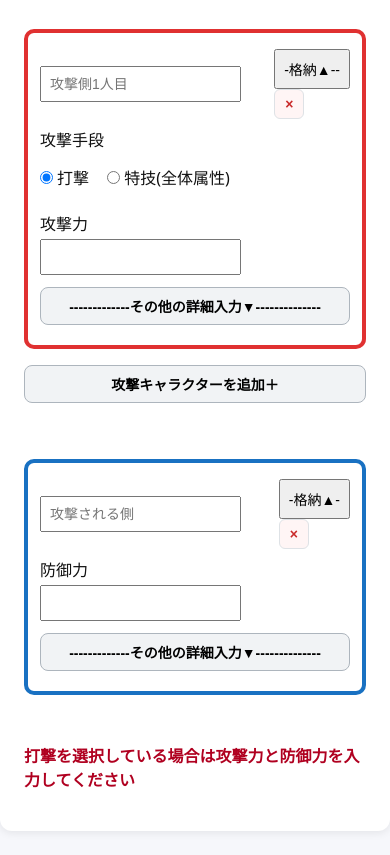
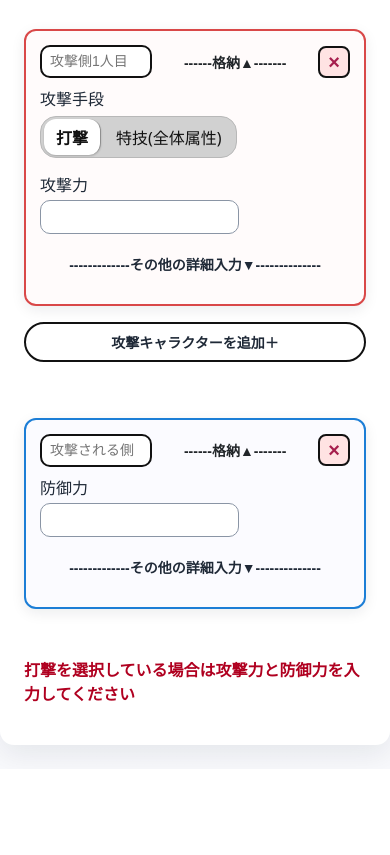
Before and after one commit to akatonbodenpa/denpa-damage-calculator, a plain HTML site: page index.html in a window 390 px wide. Shown: the part 166-1021 px from the top of the page. After the commit the page ends 935 px from the top, so only its background shows below. Drawn offline with Linux system fonts and the light colour scheme.

Commit message:
Update styles.css

```diff
--- a/styles.css
+++ b/styles.css
@@ -1,17 +1,17 @@
 body {
   margin: 0;
   font-family: system-ui, -apple-system, sans-serif;
-  background: #f6f7fb;
-  color: #111;
+  background: linear-gradient(180deg, #f4f6ff 0%, #f8f9fc 100%);
+  color: #1f2937;
 }
 
 main {
   max-width: 960px;
   margin: 24px auto;
   padding: 24px;
-  background: #fff;
-  border-radius: 12px;
-  box-shadow: 0 2px 8px rgba(0, 0, 0, 0.08);
+  background: #ffffff;
+  border-radius: 14px;
+  box-shadow: 0 10px 28px rgba(15, 23, 42, 0.08);
 }
 
 h1 {
@@ -46,15 +46,16 @@ section {
 
 .side-panel {
   margin: 0 0 16px;
-  padding: 12px;
-  border: 4px solid;
-  border-radius: 10px;
+  padding: 14px;
+  border: 2px solid;
+  border-radius: 12px;
+  box-shadow: 0 4px 14px rgba(15, 23, 42, 0.08);
 }
 
 .inline-two {
   display: grid;
-  grid-template-columns: 1fr 1fr;
-  gap: 12px;
+  grid-template-columns: 2fr 3fr;
+  gap: 4px;
 }
 
 .inline-two label {
@@ -62,11 +63,13 @@ section {
 }
 
 .attacker-panel {
-  border-color: #e03131;
+  border-color: #d94848;
+  background: #fffbfb;
 }
 
 .defender-panel {
-  border-color: #1971c2;
+  border-color: #1c7ed6;
+  background: #fbfbff;
 }
 
 label {
@@ -83,24 +86,72 @@ button {
   font-size: 14px;
 }
 
+input,
+select {
+  border: 1.5px solid #8a95a5;
+  border-radius: 10px;
+  background: #ffffff;
+  color: #1f2937;
+  transition: border-color 0.15s ease, box-shadow 0.15s ease;
+}
+
+input:focus,
+select:focus,
+button:focus-visible {
+  outline: none;
+  border-color: #2f9e44;
+  box-shadow: 0 0 0 3px rgba(47, 158, 68, 0.22);
+}
+
+.percent-input-wrap {
+  position: relative;
+  display: inline-block;
+  width: 4.8em;
+}
+
+.percent-input-wrap input {
+  width: 100%;
+  padding-right: 1.4em;
+  box-sizing: border-box;
+}
+
+.percent-suffix {
+  position: absolute;
+  right: 0.5em;
+  top: 50%;
+  transform: translateY(-50%);
+  color: #495057;
+  pointer-events: none;
+}
+
 button {
   cursor: pointer;
+  border: 2px solid #495057;
+  border-radius: 10px;
+  background: #f8f9fa;
+  color: #1f2937;
+  font-weight: 700;
 }
 
 .details-toggle,
 .add-attacker {
   width: 100%;
   margin: 12px 0 8px;
-  border: 1px solid #adb5bd;
-  border-radius: 8px;
-  background: #f1f3f5;
+  border: none;
+  border-radius: 999px;
+  background: transparent;
   font-weight: 600;
+}
+
+.add-attacker {
+  border: 2px solid #111;
+  border-style: solid;
 }
 
 .panel-head {
   display: flex;
   align-items: center;
-  justify-content: space-between;
+  justify-content: flex-start;
   gap: 8px;
 }
 
@@ -108,14 +159,151 @@ button {
   margin: 0;
 }
 
+.header-name-input {
+  margin: 0;
+  font-size: 14px;
+  line-height: 1.2;
+}
+
+.attacker-name-input,
+.defender-name-input {
+  width: 6.6em;
+  padding: 6px 8px;
+}
+
+.single-input-head {
+  justify-content: flex-start;
+}
+
+.panel-actions {
+  display: flex;
+  align-items: center;
+  flex: 1;
+  gap: 8px;
+}
+
+.mini-toggle,
 .mini-delete {
   margin: 0;
   padding: 6px 10px;
-  border: 1px solid #dee2e6;
-  border-radius: 6px;
-  background: #fff5f5;
-  color: #c92a2a;
+  border: 2px solid #111;
+  border-radius: 999px;
+  background: transparent;
+  color: #212529;
   font-weight: 700;
+}
+
+.mini-toggle {
+  border: none;
+}
+
+.fill-toggle {
+  flex: 1;
+}
+
+.mini-delete {
+  margin-left: auto;
+  border-style: solid;
+  background: #ffe3e3;
+  border-color: #111;
+  color: #a61e4d;
+  border-radius: 8px;
+  min-width: 32px;
+  width: 32px;
+  height: 32px;
+  padding: 0;
+  display: inline-flex;
+  align-items: center;
+  justify-content: center;
+  line-height: 1;
+  font-size: 20px;
+}
+
+.attacker-name-input,
+.defender-name-input {
+  border: 2px solid #111;
+}
+
+.segmented-row {
+  margin: 8px 0;
+}
+
+.segmented-row > span {
+  display: block;
+  margin-bottom: 6px;
+}
+
+.segmented-control {
+  display: inline-flex;
+  border: 1.5px solid #b8b8b8;
+  border-radius: 16px;
+  overflow: hidden;
+  background: #d1d1d1;
+  padding: 2px;
+  gap: 2px;
+}
+
+.segmented-control label {
+  margin: 0;
+}
+
+.segmented-control input {
+  display: none;
+}
+
+.segmented-control label span {
+  display: block;
+  padding: 6px 12px;
+  cursor: pointer;
+  color: #111;
+  border-radius: 0;
+  border-right: 1px solid #8f8f8f;
+}
+
+.segmented-control label:last-child span {
+  border-right: none;
+}
+
+.segmented-control input:checked + span {
+  background: #ffffff;
+  color: #111;
+  font-weight: 700;
+  border-radius: 12px;
+  box-shadow: 0 1px 2px rgba(0, 0, 0, 0.2);
+  margin: 0 1px;
+}
+
+.vertical-control {
+  flex-direction: column;
+  border-radius: 12px;
+}
+
+.vertical-control label span {
+  border-right: none;
+  border-bottom: 1px solid #8f8f8f;
+}
+
+.vertical-control label:last-child span {
+  border-bottom: none;
+}
+
+.attr-select.attr-fire { background: #ffc7c7; }
+.attr-select.attr-water { background: #70bfff; }
+.attr-select.attr-electric { background: #ffef9c; }
+.attr-select.attr-earth { background: #ffe8cc; }
+.attr-select.attr-wind { background: #ddf7dd; }
+.attr-select.attr-ice { background: #dceeff; }
+.attr-select.attr-light { background: #ffffff; }
+.attr-select.attr-dark { background: #eddcff; }
+
+.attribute-grid {
+  display: grid;
+  grid-template-columns: repeat(3, minmax(0, 1fr));
+  gap: 8px 12px;
+}
+
+.attribute-grid label {
+  margin: 0;
 }
 
 .error {
@@ -125,8 +313,7 @@ button {
 
 @media (max-width: 760px) {
   .side-columns,
-  .result-columns,
-  .inline-two {
+  .result-columns {
     grid-template-columns: 1fr;
   }
 }
@@ -150,21 +337,31 @@ button {
 .level-radio-group label {
   display: inline-flex;
   align-items: center;
-  margin-right: 14px;
+  margin-right: 10px;
+  margin-bottom: 8px;
+  padding: 0;
+  border: none;
+  border-radius: 0;
+  background: transparent;
   white-space: nowrap;
+}
+
+.damage-type-group .segmented-control label,
+.level-radio-group .segmented-control label {
+  margin: 0;
 }
 
 .damage-type-group input[type="radio"],
 .level-radio-group input[type="radio"] {
-  display: inline-block;
-  margin: 0 4px 0 0;
-  padding: 0;
+  display: none;
 }
 
 #output > section {
-  border: 4px solid #111;
-  border-radius: 8px;
-  padding: 12px;
+  border: 2px solid #343a40;
+  border-radius: 12px;
+  padding: 14px;
+  background: #f8f9fa;
+  box-shadow: 0 4px 14px rgba(15, 23, 42, 0.08);
 }
 
 #output ul {
```
